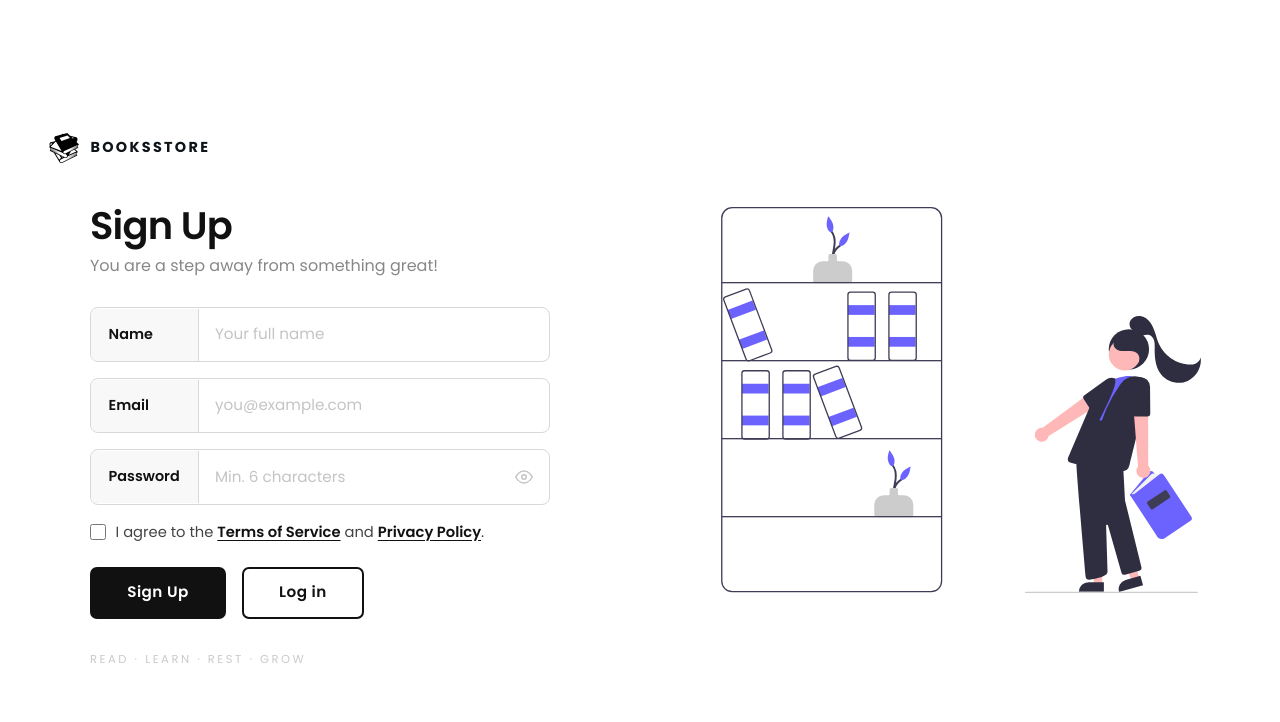
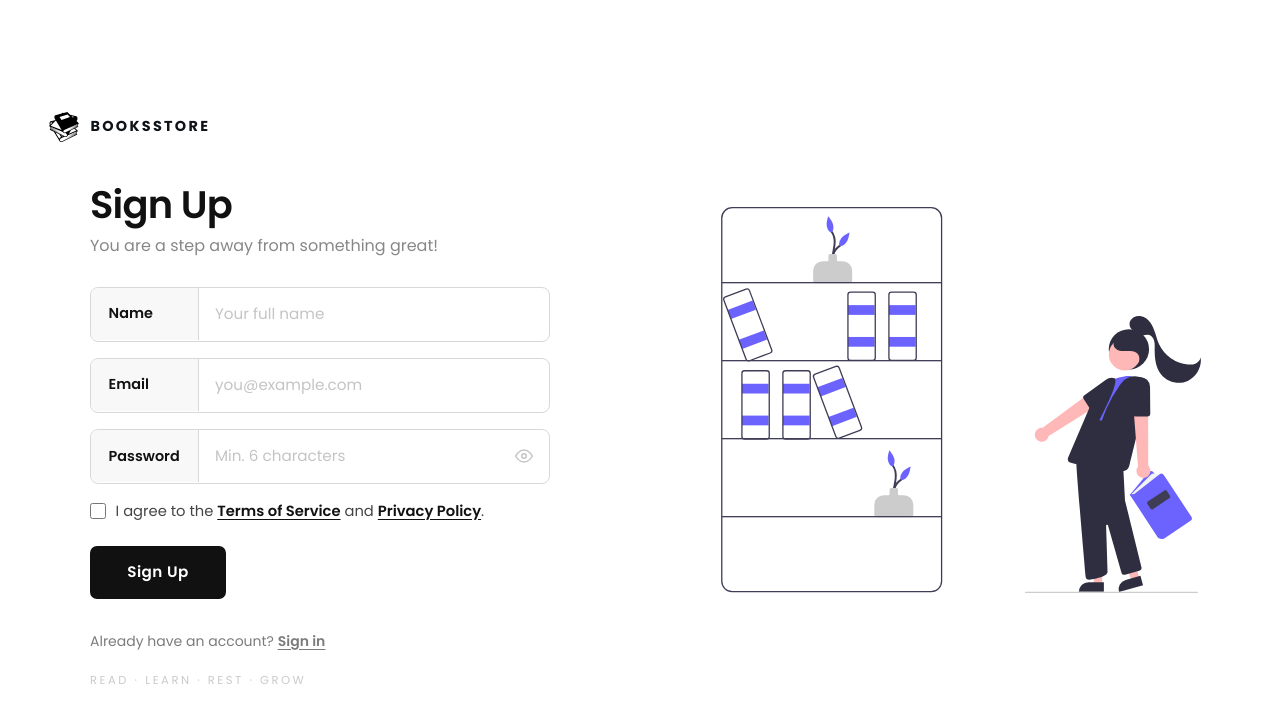
Before and after one commit to realstin/booksstore-frontend, a React (Vite) app: page /signup in a window 1280 px wide. Shown: the top 722 px of the page. Built offline with nearby package versions, Linux system fonts and the light colour scheme; no server answers; the HTML template or start-up script is replaced by a standard one.

Commit message:
refactor: improve login and signup user experience by using ui principles conventions

```diff
--- a/src/App.css
+++ b/src/App.css
@@ -410,6 +410,30 @@
   max-width: 460px;
 }
 
+/* Switch link — "Don't have an account? Sign up" */
+.auth-split__switch {
+  font-family: 'Poppins', sans-serif;
+  font-size: 0.875rem;
+  color: #111;
+  opacity: 0.55;
+  margin-bottom: 1.25rem;
+  width: 100%;
+  max-width: 460px;
+}
+
+.auth-split__switch-link {
+  color: #111;
+  font-weight: 600;
+  opacity: 1;
+  text-decoration: underline;
+  text-underline-offset: 3px;
+  transition: opacity 0.15s;
+}
+
+.auth-split__switch-link:hover {
+  opacity: 0.65;
+}
+
 /* ══ RIGHT panel ══ */
 
 .auth-split__right {
--- a/src/pages/Login.jsx
+++ b/src/pages/Login.jsx
@@ -104,11 +104,15 @@ function Login() {
             >
               {loading ? AUTH_MESSAGES.LOGIN_SIGNING_IN : AUTH_MESSAGES.LOGIN_BUTTON}
             </button>
-            <Link to="/signup" className="auth-split__btn auth-split__btn--outline">
-              Sign Up
-            </Link>
           </div>
         </form>
+
+        <p className="auth-split__switch">
+          Don&apos;t have an account?{' '}
+          <Link to="/signup" className="auth-split__switch-link">
+            Sign up
+          </Link>
+        </p>
 
         <p className="auth-split__motto">{AUTH_MESSAGES.MOTTO}</p>
       </div>
--- a/src/pages/Signup.jsx
+++ b/src/pages/Signup.jsx
@@ -142,11 +142,15 @@ function Signup() {
             >
               {loading ? AUTH_MESSAGES.SIGNUP_CREATING : AUTH_MESSAGES.SIGNUP_BUTTON}
             </button>
-            <Link to="/login" className="auth-split__btn auth-split__btn--outline">
-              Log in
-            </Link>
           </div>
         </form>
+
+        <p className="auth-split__switch">
+          Already have an account?{' '}
+          <Link to="/login" className="auth-split__switch-link">
+            Sign in
+          </Link>
+        </p>
 
         <p className="auth-split__motto">{AUTH_MESSAGES.MOTTO}</p>
       </div>
```
